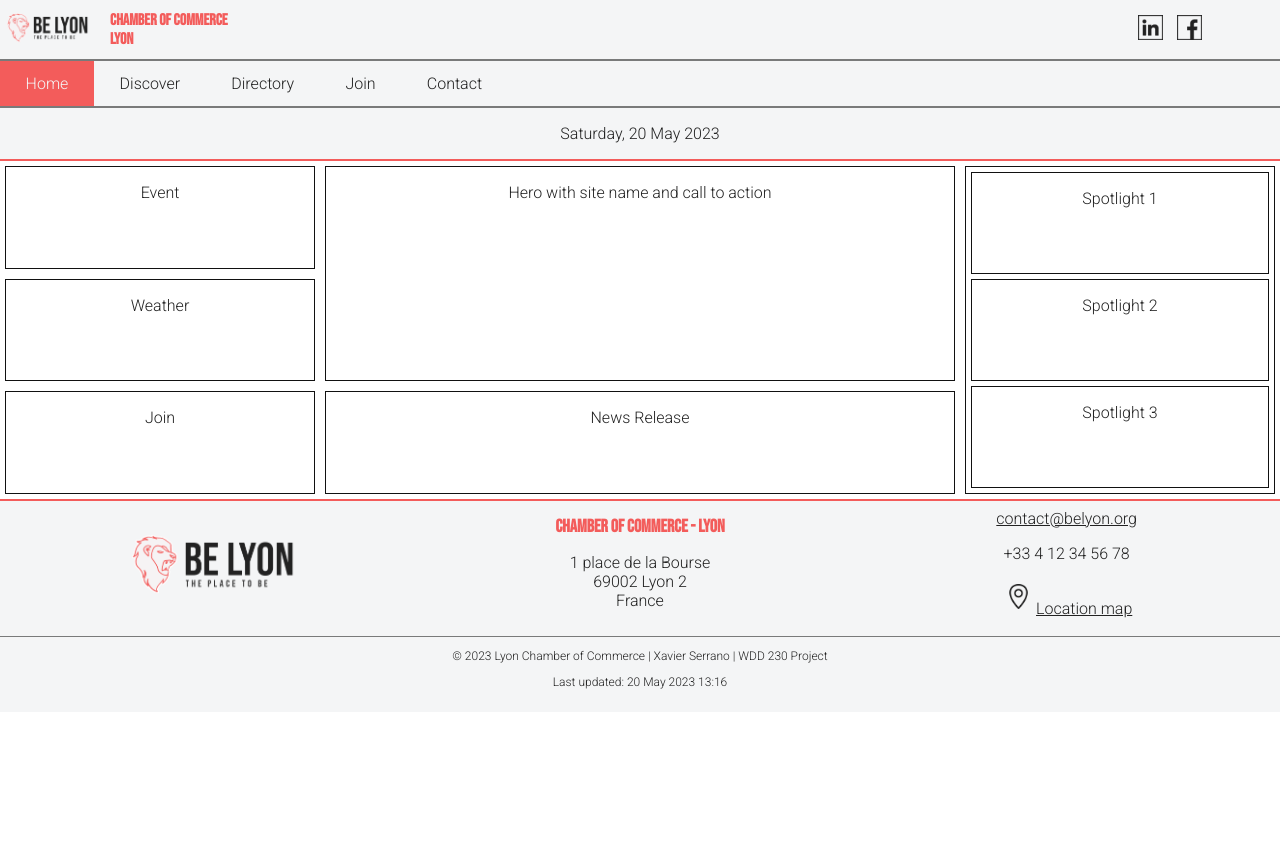
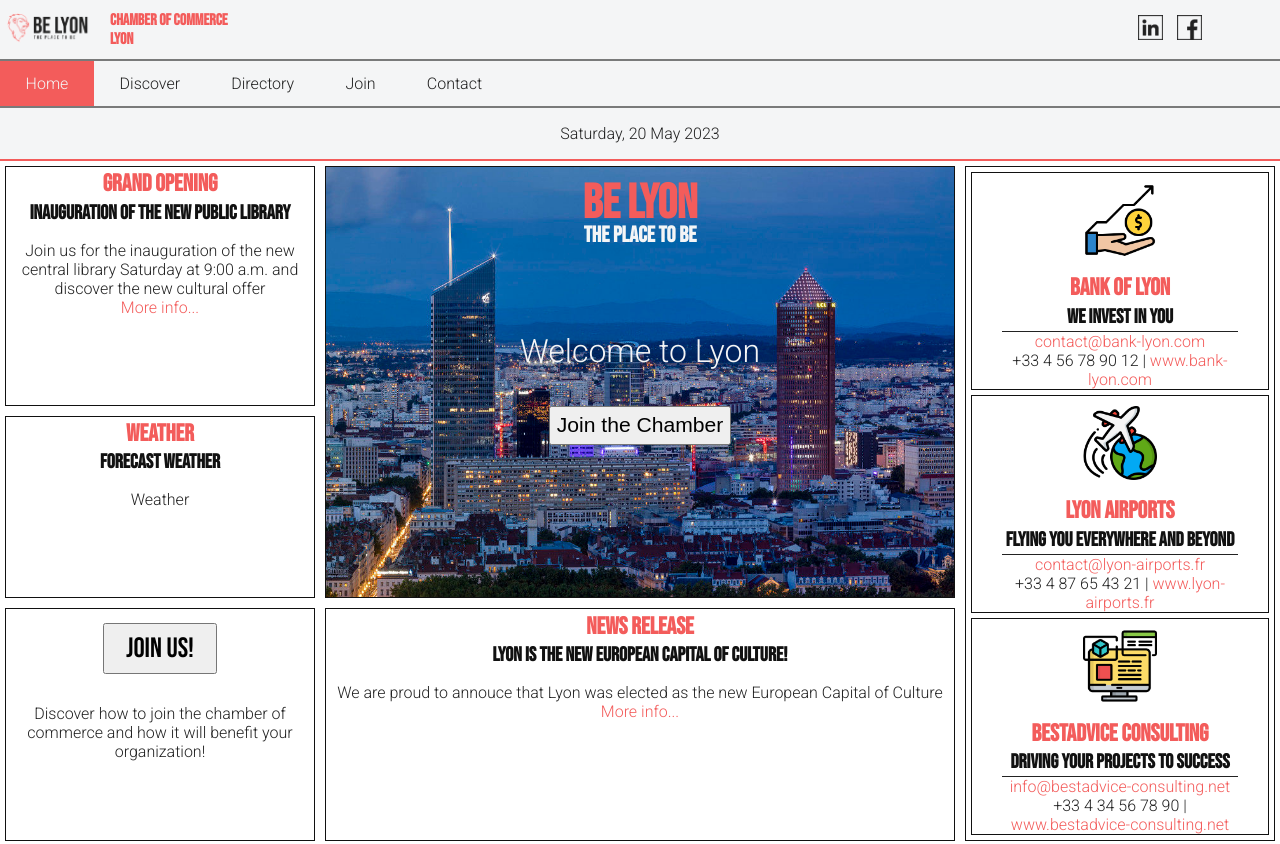
Before and after one commit to SerranoXavier/wdd230, a plain HTML site: page chamber/index.html in a window 1280 px wide. Shown: the top 844 px of the page. Before the commit the page ends 800 px from the top, so only its background shows below. Drawn offline with Linux system fonts and the light colour scheme.

Commit message:
Week 05: Chamber of Commerce Homepage

```diff
--- a/chamber/index.html
+++ b/chamber/index.html
@@ -15,6 +15,11 @@
         <title>Chamber of Commerce - Lyon (France)</title>
     </head>
 <body>
+    <div id="banner">
+        <p>
+            🤝🏼 Come join us for the chamber meet and greet Wednesday at 7:00 p.m.
+        </p>
+    </div>
     <header>
         <div id="topNav">
             <a id="logo" href="index.html">
@@ -31,7 +36,7 @@
                     <img src="images/facebook_black.png" alt="Facebook logo">
                 </a>
             </div>
-                <button id="menuButton"><span>&#9776</span><span>X</span></button>
+                <button id="menuButton"><span>&#9776;</span><span>X</span></button>
         </div>
         <nav>
             <ul id="menuNav">
@@ -48,45 +53,65 @@
     </header>
     <main>
         <div id="hero">
-            <p>
-                Hero with site name and call to action
-            </p>
+            <img src="images/Lyon_1.jpg" alt="Lyon cityscape at night with tall buildings in the foreground">
+            <div id="hero-text">
+                <h1>BE LYON</h1>
+                <h2>The place to be</h2>
+                <p>Welcome to Lyon</p>
+                <button>Join the Chamber</button>
+              </div>
         </div>
         <div id="event">
+            <h3>Grand Opening</h3>
+            <h4>Inauguration of the new public library</h4>
             <p>
-                Event
+                Join us for the inauguration of the new central library Saturday at 9:00 a.m. and discover the new cultural offer<br><a href="#">More info...</a>
             </p>
         </div>
         <div id="weather">
+            <h3>Weather</h3>
+            <h4>Forecast Weather</h4>
             <p>
                 Weather
             </p>
         </div>
         <div id="news">
+            <h3>News Release</h3>
+            <h4>Lyon is the new European Capital of Culture!</h4>
             <p>
-                News Release
+                We are proud to annouce that Lyon was elected as the new European Capital of Culture<br><a href="#">More info...</a>
             </p>
         </div>
-        <div id="spotlights">
-            <div id="spotlight1">
+        <div class="spotlights">
+            <div class="spotlight1">
+                <img src="images/bank.png" alt="a hand holding a dollar coin in it's palm">
+                <h3>Bank of Lyon</h3>
+                <h4>We invest in you</h4>
                 <p>
-                    Spotlight 1
+                    <a href="mailto:contact@bank-lyon.com">contact@bank-lyon.com</a><br>+33 4 56 78 90 12 | <a href="#" target="_blank">www.bank-lyon.com</a>
                 </p>
             </div>
-            <div id="spotlight2">
+            <div class="spotlight2">
+                <img src="images/airport.png" alt="an airplane flying over the earth">
+                <h3>Lyon Airports</h3>
+                <h4>Flying you everywhere and beyond</h4>
                 <p>
-                    Spotlight 2
+                    <a href="mailto:contact@lyon-airports.fr">contact@lyon-airports.fr</a><br>+33 4 87 65 43 21 | <a href="#" target="_blank">www.lyon-airports.fr</a>
                 </p>
             </div>
-            <div id="spotlight3">
+            <div class="spotlight3">
+                <img src="images/project_consultant.png" alt="a computer screen displaying charts and data">
+                <h3>Bestadvice Consulting</h3>
+                <h4>Driving your projects to success</h4>
                 <p>
-                    Spotlight 3
+                    <a href="mailto:info@bestadvice-consulting.net">info@bestadvice-consulting.net</a><br>+33 4 34 56 78 90 | <a href="#" target="_blank">www.bestadvice-consulting.net</a>
                 </p>
             </div>
         </div>
         <div id="join">
+            <button>Join Us!</button>
             <p>
-                Join
+                Discover how to join the chamber of commerce and how it will benefit your organization!
             </p>
         </div>
     </main>
@@ -99,7 +124,7 @@
             </p>
         </div>
         <div id="contact">
-            <a href = "mailto: contact@belyon.org">contact@belyon.org</a>
+            <a href = "mailto:contact@belyon.org">contact@belyon.org</a>
             <p>+33 4 12 34 56 78</p>
             <a href="https://www.google.com/maps/place/Palais+de+la+Bourse+de+Lyon/@45.7640335,4.8341373,17z/data=!3m1!4b1!4m6!3m5!1s0x47f4eaf89f0eafe1:0xe0289dd08db2ef55!8m2!3d45.7640335!4d4.836326!16s%2Fm%2F063zr7n"  target="_blank"><img src="images/place_black.png" alt="map pointer icon">Location map</a>
         </div>
--- a/chamber/scripts/chamber.js
+++ b/chamber/scripts/chamber.js
@@ -50,3 +50,9 @@
 const hourLastModif = dateLastModif.getHours();
 const minuteLastModif = dateLastModif.getMinutes();
 document.querySelector("#lastmodified").textContent = `${dayLastModif} ${monthLastModif} ${yearLastModif} ${hourLastModif}:${minuteLastModif}`;
+
+
+const dayBannerDisplayed = [1, 2];
+if (dayBannerDisplayed.includes(d.getDay())) {
+	document.querySelector("#banner").style.display = "block";
+}
--- a/chamber/styles/large.css
+++ b/chamber/styles/large.css
@@ -1,4 +1,15 @@
 @media only screen and (min-width: 50rem) {
+    #banner p {
+        animation: animate 35s linear infinite;
+    }
+    @keyframes animate {
+        0% {
+            transform: translateX(66%);
+        }
+        100% {
+            transform: translateX(-100%);
+        }
+    }
     header button {
         display: none;
     }
@@ -9,7 +20,6 @@
     nav ul li a {
         border: none;
     }
-
     main{
         display: grid;
         grid-template-columns: repeat(4, 1fr);
@@ -22,12 +32,12 @@
         grid-column: 2 / 4;
         grid-row: 3 / 4;
     }
-    #spotlights {
+    .spotlights {
         grid-column: 4 / 5;
         grid-row: 1 / 4;
         display:block;
     }
-    #spotlight3 {
+    .spotlight3 {
         display:block;
     }
     #join {
--- a/chamber/styles/medium.css
+++ b/chamber/styles/medium.css
@@ -2,6 +2,17 @@
     main{
         display: grid;
         grid-template-columns: repeat(3, 1fr);
+    }
+    #banner p {
+        animation: animate 25s linear infinite;
+    }
+    @keyframes animate {
+        0% {
+            transform: translateX(85%);
+        }
+        100% {
+            transform: translateX(-100%);
+        }
     }
     #hero {
         grid-column: 1 / 4;
@@ -11,7 +22,7 @@
         grid-column: 1 / 4;
         grid-row: 2 / 3;
     }
-    #spotlights {
+    .spotlights {
         grid-column: 1 / 4;
         grid-row: 3 / 4;
         display: grid;
--- a/chamber/styles/small.css
+++ b/chamber/styles/small.css
@@ -3,6 +3,9 @@
     font-family: "Roboto", "Verdana", sans-serif;
     text-align: center;
     color: #222222;
+}
+button {
+    cursor: pointer;
 }
 h1, h2, h3, h4 {
     font-family: "Bebas Neue", "Arial", sans-serif;
@@ -16,9 +19,34 @@
 }
 h3 {
     font-size: 1.5em;
+    margin: 0.1em;
 }
 h4 {
     font-size: 1.25em;
+    margin: 0.1em;
+    color: #111111;
+}
+#banner {
+    background-color: #C5E3F5;
+    margin: 0 auto;
+    border: 2px solid #222222;
+    display: none;
+}
+#banner p {
+    margin: auto;
+    font-size: 0.9em;
+    align-items: center;
+    padding: 0.25em;
+    animation: animate 15s linear infinite;
+    white-space: nowrap;
+}
+@keyframes animate {
+    0% {
+        transform: translateX(100%);
+    }
+    100% {
+        transform: translateX(-100%);
+    }
 }
 header {
     background-color: #F4F5F6;
@@ -92,19 +120,82 @@
 #menuButton span:nth-child(2) {display: none;}
 #menuButton.open span:nth-child(1) {display: none;}
 #menuButton.open span:nth-child(2) {display: block;}
-
+#hero {
+    display: grid;
+}
+#hero img {
+    width: 100%;
+    height: 100%;
+    object-fit: cover;
+    grid-column: 1 / 2;
+    grid-row: 1 / 2;
+}
+#hero-text {
+    text-align: center;
+    color: white;
+    border: none;
+    grid-column: 1 / 2;
+    grid-row: 1 / 2;
+    font-size: 2em;
+}
+#hero-text h1 {
+    font-size: 1.5em;
+    line-height: 0px;
+}
+#hero-text h2 {
+    font-size: 0.7em;
+    color: #F4F5F6;
+    line-height: 0px;
+}
+#hero-text p {
+    margin: 3em auto 1em auto;
+    color:#F4F5F6;
+}
+#hero-text button {
+    font-size: 0.66em;
+    margin-bottom: 1em;
+    padding: 0.25em;
+}
+#hero-text button:hover {
+    background-color: #C5E3F5;
+}
 main div {
     border: 1px solid #111111;
     min-height: 100px;
     margin: 5px;
 }
+main a {
+    text-decoration: none;
+    color:#F35C5B;
+}
+main a:hover {
+    color:#C5E3F5;
+    font-weight: bold;
+}
 #join {
     display: none;
 }
-#spotlight3 {
+#join button {
+    font-family: "Bebas Neue", "Arial", sans-serif;
+    font-size: 1.75em;
+    margin: 0.5em;
+    padding: 0.25em 0.75em;
+}
+#join button:hover {
+    background-color: #C5E3F5;
+}
+.spotlights img {
+    width: 25%;
+    margin: 10px;
+}
+.spotlights p {
+    margin: auto;
+    border-top: 1px solid #222222;
+    width: 80%;
+}
+.spotlight3 {
     display:none;
 }
-
 footer {
     background-color: #F4F5F6;
     border-top: 2px solid #F35C5B;
```
Also changed, not shown: chamber/images/airport.png (added), chamber/images/bank.png (added), chamber/images/project_consultant.png (added).
